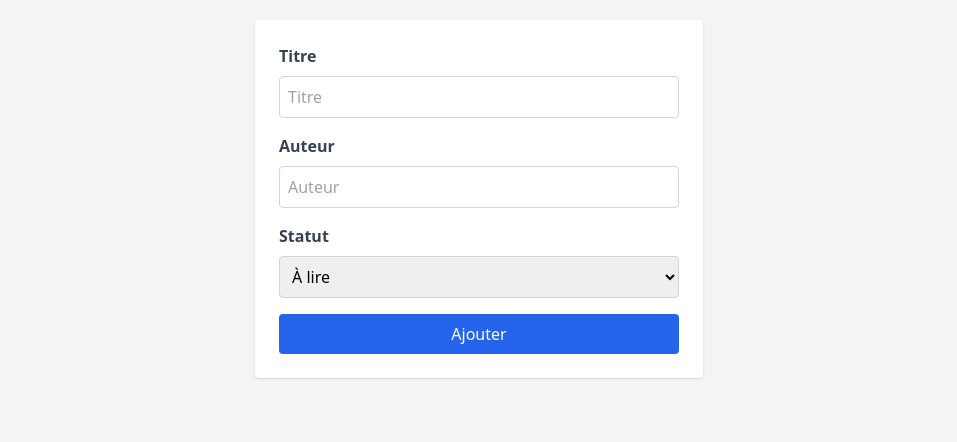
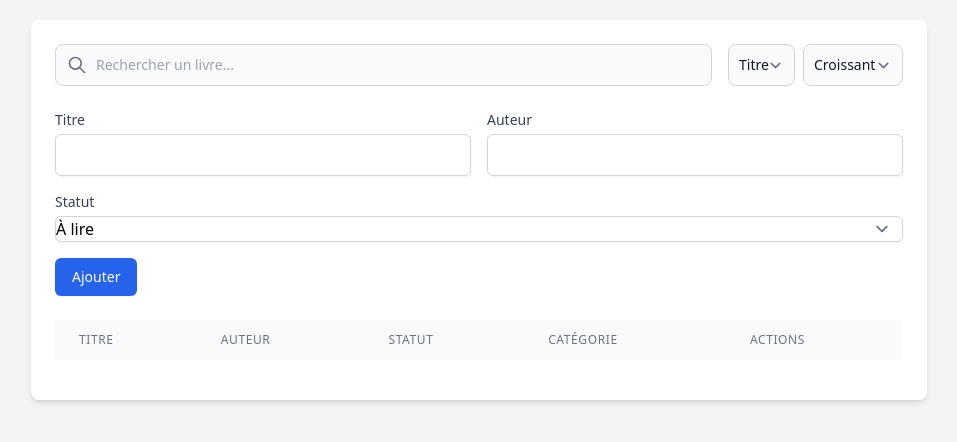
Before and after one commit to Youcode-Classe-E-2024-2025/tawba-zehaf-DevBook, a website: page public/index.html in a window 1280 px wide. Shown: the part 64-506 px from the top of the page, without its empty margins (161-1118 px from the left). Drawn offline with nearby package versions, Linux system fonts and the light colour scheme; files whose address does not match are found by name.

Commit message:
Enhance index.html with search functionality and improved book form layout

```diff
--- a/public/index.html
+++ b/public/index.html
@@ -4,42 +4,95 @@
   <meta charset="UTF-8">
   <title>DevBook</title>
   <meta name="viewport" content="width=device-width, initial-scale=1.0">
-
   <script src="https://cdn.tailwindcss.com"></script>
+  <link href="https://cdnjs.cloudflare.com/ajax/libs/flowbite/1.6.5/flowbite.min.css" rel="stylesheet" />
 </head>
 <body class="bg-gray-100 p-6 font-sans">
 
   <h1 class="text-3xl font-bold text-center text-blue-700 mb-6">DevBook 📚</h1>
 
-  <form id="book-form" class="max-w-md mx-auto bg-white p-6 rounded shadow">
-    <div class="mb-4">
-      <label for="title" class="block text-gray-700 font-semibold mb-2">Titre</label>
-      <input type="text" id="title" placeholder="Titre" required
-             class="w-full border border-gray-300 p-2 rounded focus:outline-none focus:ring-2 focus:ring-blue-500">
+  <div class="max-w-4xl mx-auto bg-white rounded-lg shadow-md p-6">
+    <!-- Barre de recherche et filtres -->
+    <div class="flex flex-col md:flex-row gap-4 mb-6">
+      <div class="flex-1">
+        <div class="relative">
+          <div class="absolute inset-y-0 left-0 flex items-center pl-3 pointer-events-none">
+            <svg class="w-5 h-5 text-gray-500" fill="none" stroke="currentColor" viewBox="0 0 24 24">
+              <path stroke-linecap="round" stroke-linejoin="round" stroke-width="2" d="M21 21l-6-6m2-5a7 7 0 11-14 0 7 7 0 0114 0z"/>
+            </svg>
           </div>
-    <div class="mb-4">
-      <label for="author" class="block text-gray-700 font-semibold mb-2">Auteur</label>
-      <input type="text" id="author" placeholder="Auteur" required
-             class="w-full border border-gray-300 p-2 rounded focus:outline-none focus:ring-2 focus:ring-blue-500">
+          <input type="text" id="search-input" placeholder="Rechercher un livre..."
+                 class="bg-gray-50 border border-gray-300 text-gray-900 text-sm rounded-lg focus:ring-blue-500 focus:border-blue-500 block w-full pl-10 p-2.5">
         </div>
-    <div class="mb-4">
-      <label for="status" class="block text-gray-700 font-semibold mb-2">Statut</label>
-      <select id="status"
-              class="w-full border border-gray-300 p-2 rounded focus:outline-none focus:ring-2 focus:ring-blue-500">
+      </div>
+
+      <div class="flex gap-2">
+        <select id="sort-by" class="bg-gray-50 border border-gray-300 text-gray-900 text-sm rounded-lg focus:ring-blue-500 focus:border-blue-500 block p-2.5">
+          <option value="titre">Titre</option>
+          <option value="auteur">Auteur</option>
+          <option value="statut">Statut</option>
+        </select>
+        <select id="sort-order" class="bg-gray-50 border border-gray-300 text-gray-900 text-sm rounded-lg focus:ring-blue-500 focus:border-blue-500 block p-2.5">
+          <option value="ASC">Croissant</option>
+          <option value="DESC">Décroissant</option>
+        </select>
+      </div>
+    </div>
+
+    <!-- Form d'ajout -->
+    <form id="book-form" class="mb-6">
+      <div class="grid grid-cols-1 md:grid-cols-2 gap-4">
+        <div>
+          <label for="title" class="block text-sm font-medium text-gray-700">Titre</label>
+          <input type="text" id="title" required
+                 class="mt-1 block w-full rounded-md border-gray-300 shadow-sm focus:border-blue-500 focus:ring-blue-500">
+        </div>
+        <div>
+          <label for="author" class="block text-sm font-medium text-gray-700">Auteur</label>
+          <input type="text" id="author" required
+                 class="mt-1 block w-full rounded-md border-gray-300 shadow-sm focus:border-blue-500 focus:ring-blue-500">
+        </div>
+        <div class="md:col-span-2">
+          <label for="status" class="block text-sm font-medium text-gray-700">Statut</label>
+          <select id="status" class="mt-1 block w-full rounded-md border-gray-300 shadow-sm focus:border-blue-500 focus:ring-blue-500">
             <option value="à lire">À lire</option>
             <option value="en cours">En cours</option>
             <option value="lu">Lu</option>
           </select>
         </div>
-    <button type="submit"
-            class="w-full bg-blue-600 text-white py-2 rounded hover:bg-blue-700 transition duration-200">
+      </div>
+      <button type="submit" class="mt-4 inline-flex justify-center rounded-md border border-transparent bg-blue-600 py-2 px-4 text-sm font-medium text-white shadow-sm hover:bg-blue-700 focus:outline-none focus:ring-2 focus:ring-blue-500 focus:ring-offset-2">
         Ajouter
       </button>
     </form>
 
-  <div id="book-list" class="max-w-md mx-auto mt-8 space-y-4">
+    <!-- Liste des livres -->
+    <div class="overflow-x-auto">
+      <table class="min-w-full divide-y divide-gray-200">
+        <thead class="bg-gray-50">
+          <tr>
+            <th class="px-6 py-3 text-left text-xs font-medium text-gray-500 uppercase tracking-wider">Titre</th>
+            <th class="px-6 py-3 text-left text-xs font-medium text-gray-500 uppercase tracking-wider">Auteur</th>
+            <th class="px-6 py-3 text-left text-xs font-medium text-gray-500 uppercase tracking-wider">Statut</th>
+            <th class="px-6 py-3 text-left text-xs font-medium text-gray-500 uppercase tracking-wider">Catégorie</th>
+            <th class="px-6 py-3 text-left text-xs font-medium text-gray-500 uppercase tracking-wider">Actions</th>
+          </tr>
+        </thead>
+        <tbody id="book-list" class="bg-white divide-y divide-gray-200">
+        </tbody>
+      </table>
     </div>
 
+    <!-- Pagination -->
+    <div class="mt-4 flex justify-center">
+      <nav class="flex items-center justify-center">
+        <div id="pagination" class="inline-flex rounded-md shadow-sm">
+        </div>
+      </nav>
+    </div>
+  </div>
+
+  <script src="https://cdnjs.cloudflare.com/ajax/libs/flowbite/1.6.5/flowbite.min.js"></script>
   <script src="main.js"></script>
 </body>
 </html>
```
Lines whose indentation alone changed are shown as unchanged.
